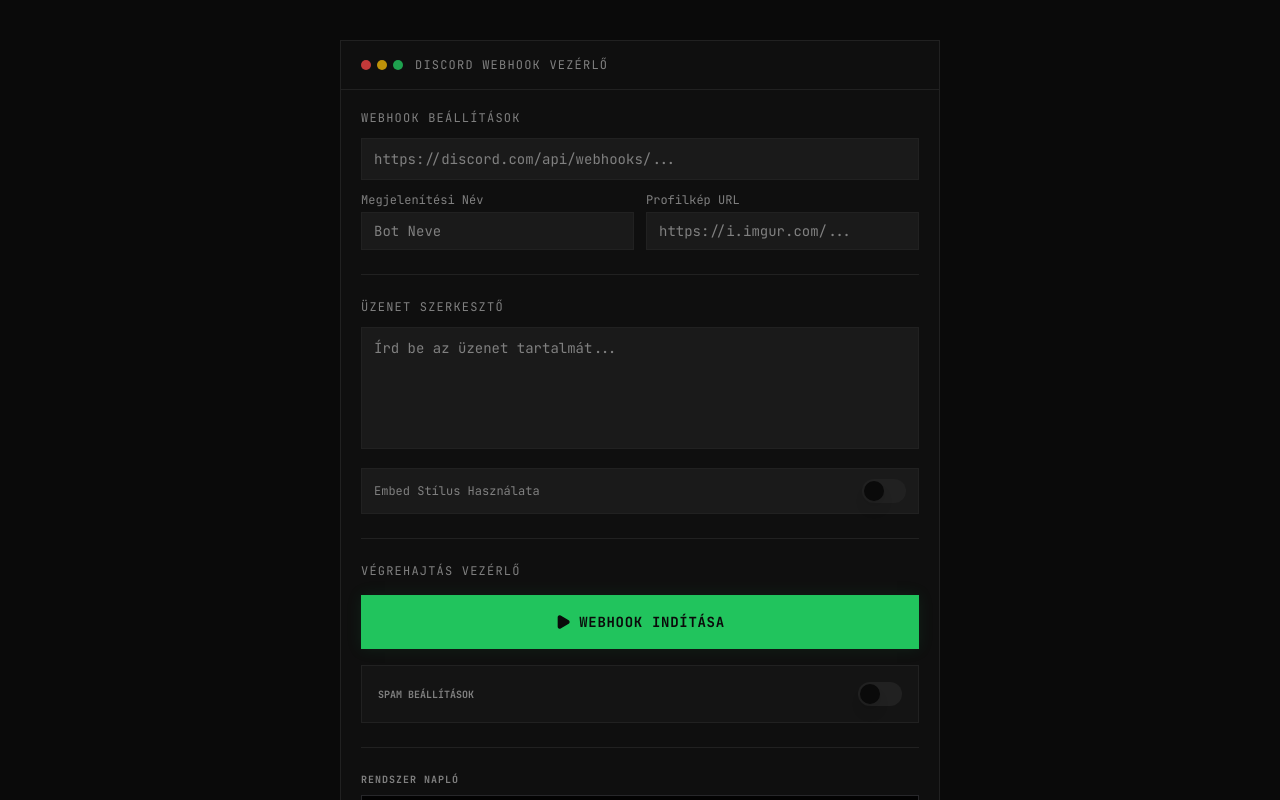
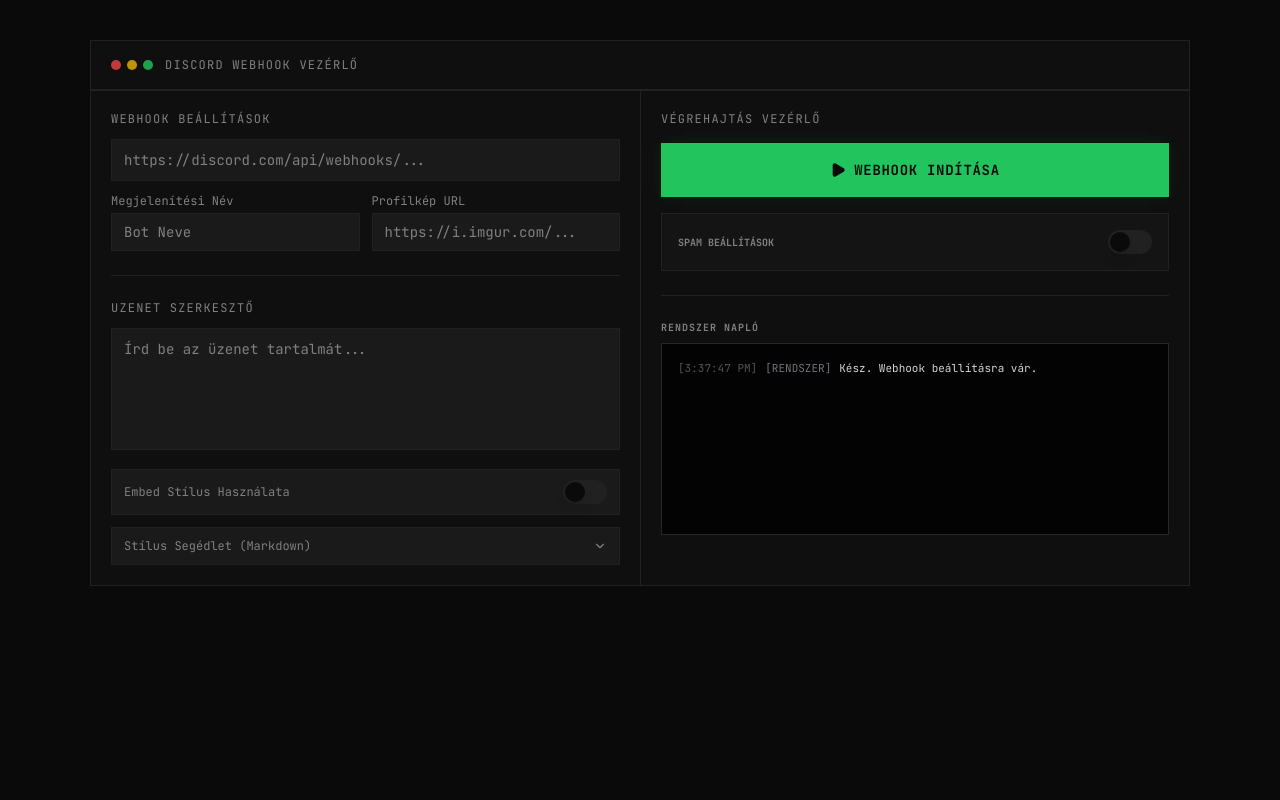
Before and after one commit to japankert22/webohohok, a Next.js app: page / in a window 1280 px wide. Shown: the top 800 px of the page. Built offline with nearby package versions, Linux system fonts and the light colour scheme.

Commit message:
feat: enhance UI layout and styling
Add collapsible section for Style Help, fix label height, and create two-column layout

Co-authored-by: japankert22 <94975300+japankert22@users.noreply.github.com>

```diff
--- a/app/page.tsx
+++ b/app/page.tsx
@@ -167,8 +167,9 @@ export default function Fooldal() {
 
   return (
     <main className="min-h-screen flex items-start justify-center px-4 py-10">
-      <div className="w-full max-w-[600px] border border-border bg-card">
-        {/* Fejléc */}
+      <div className="w-full max-w-[1100px]">
+        {/* Fejlec */}
+        <div className="border border-border bg-card border-b-0">
           <div className="border-b border-border px-5 py-4 flex items-center gap-3">
             <div className="flex gap-1.5">
               <span className="w-2.5 h-2.5 bg-red-500/80 rounded-full" aria-hidden="true" />
@@ -176,12 +177,15 @@ export default function Fooldal() {
               <span className="w-2.5 h-2.5 bg-green-500/80 rounded-full" aria-hidden="true" />
             </div>
             <h1 className="text-xs uppercase tracking-widest text-muted-foreground">
-            Discord Webhook Vezérlő
+              {"Discord Webhook Vez\u00e9rl\u0151"}
             </h1>
           </div>
+        </div>
 
-        {/* Tartalom */}
-        <div className="p-5 space-y-6">
+        {/* Ket oszlopos layout */}
+        <div className="grid grid-cols-1 lg:grid-cols-2 gap-0">
+          {/* Bal oldal: Webhook + Uzenet szerkeszto */}
+          <div className="border border-border bg-card p-5 space-y-6 lg:border-r-0">
             <WebhookBeallitasok
               webhookUrl={webhookUrl}
               setWebhookUrl={setWebhookUrl}
@@ -202,16 +206,17 @@ export default function Fooldal() {
               setEmbedSzin={setEmbedSzin}
               lablecSzoveg={lablecSzoveg}
               setLablecSzoveg={setLablecSzoveg}
-            fejlecSzoveg={fejlecSzoveg}           // ÚJ
-            setFejlecSzoveg={setFejlecSzoveg}     // ÚJ
+              fejlecSzoveg={fejlecSzoveg}
+              setFejlecSzoveg={setFejlecSzoveg}
               egyediIdopont={egyediIdopont}
               setEgyediIdopont={setEgyediIdopont}
               embedKulsoSzoveg={embedKulsoSzoveg}
               setEmbedKulsoSzoveg={setEmbedKulsoSzoveg}
             />
+          </div>
 
-          <div className="border-t border-border" />
-
+          {/* Jobb oldal: Vegrehajtas + Spam + Naplo */}
+          <div className="border border-border bg-card p-5 space-y-6 lg:border-t">
             <VegrehajtasZona
               onVegrehajtas={vegrehajtasInditasa}
               onStop={stopFolyamat}
@@ -229,6 +234,7 @@ export default function Fooldal() {
             <AllapotKonzol naplok={naplok} />
           </div>
         </div>
+      </div>
     </main>
   )
 }
--- a/components/message-composer.tsx
+++ b/components/message-composer.tsx
@@ -1,6 +1,8 @@
 "use client"
 
+import { useState } from "react"
 import { Switch } from "@/components/ui/switch"
+import { ChevronDown } from "lucide-react"
 
 interface UzenetSzerkesztoProps {
   tartalom: string
@@ -11,7 +13,7 @@ interface UzenetSzerkesztoProps {
   setEmbedSzin: (v: string) => void
   lablecSzoveg: string
   setLablecSzoveg: (v: string) => void
-  fejlecSzoveg: string      // ÚJ
+  fejlecSzoveg: string
   setFejlecSzoveg: (v: string) => void
   egyediIdopont: string
   setEgyediIdopont: (v: string) => void
@@ -28,26 +30,28 @@ export function UzenetSzerkeszto({
   setEmbedSzin,
   lablecSzoveg,
   setLablecSzoveg,
-  fejlecSzoveg,         // ÚJ
-  setFejlecSzoveg,      // ÚJ
+  fejlecSzoveg,
+  setFejlecSzoveg,
   egyediIdopont,
   setEgyediIdopont,
   embedKulsoSzoveg,
   setEmbedKulsoSzoveg,
 }: UzenetSzerkesztoProps) {
+  const [stilusNyitva, setStilusNyitva] = useState(false)
+
   return (
-    <section aria-label="Üzenet Szerkesztő">
+    <section aria-label="Uzenet Szerkeszto">
       <h2 className="text-xs uppercase tracking-widest text-muted-foreground mb-3">
-        Üzenet Szerkesztő
+        {"Uzenet Szerkeszt\u0151"}
       </h2>
       <div className="space-y-3">
 
         <div>
-          <label htmlFor="uzenet-tartalom" className="sr-only">Üzenet Tartalom</label>
+          <label htmlFor="uzenet-tartalom" className="sr-only">{"Uzenet Tartalom"}</label>
           <textarea
             id="uzenet-tartalom"
             rows={5}
-            placeholder="Írd be az üzenet tartalmát..."
+            placeholder={"\u00cdrd be az \u00fczenet tartalm\u00e1t..."}
             value={tartalom}
             onChange={(e) => setTartalom(e.target.value)}
             className="w-full bg-secondary border border-border px-3 py-2.5 text-sm text-foreground placeholder:text-muted-foreground focus:outline-none focus:ring-1 focus:ring-ring resize-none transition-colors"
@@ -56,7 +60,7 @@ export function UzenetSzerkeszto({
 
         <div className="flex items-center justify-between border border-border bg-secondary px-3 py-2.5">
           <label htmlFor="embed-valto" className="text-xs text-muted-foreground cursor-pointer">
-            Embed Stílus Használata
+            {"Embed St\u00edlus Haszn\u00e1lata"}
           </label>
           <Switch
             id="embed-valto"
@@ -71,11 +75,11 @@ export function UzenetSzerkeszto({
 
             <div>
               <label className="block text-xs text-muted-foreground mb-1 uppercase tracking-tighter">
-                Embed Kiv&#252;li Sz&#246;veg (Content)
+                {"Embed K\u00edv\u00fcli Sz\u00f6veg (Content)"}
               </label>
               <input
                 type="text"
-                placeholder="pl. @everyone, @here, vagy b&#225;rmilyen sz&#246;veg..."
+                placeholder={"pl. @everyone, @here, vagy b\u00e1rmilyen sz\u00f6veg..."}
                 value={embedKulsoSzoveg}
                 onChange={(e) => setEmbedKulsoSzoveg(e.target.value)}
                 className="w-full bg-secondary border border-border px-3 py-2 text-sm text-foreground placeholder:text-muted-foreground focus:outline-none focus:ring-1 focus:ring-ring transition-colors"
@@ -87,11 +91,11 @@ export function UzenetSzerkeszto({
 
             <div>
               <label className="block text-xs text-muted-foreground mb-1 uppercase tracking-tighter">
-                Fejl&#233;c Sz&#246;veg (C&#237;m)
+                {"Fejl\u00e9c Sz\u00f6veg (C\u00edm)"}
               </label>
               <input
                 type="text"
-                placeholder="Embed címe..."
+                placeholder={"Embed c\u00edme..."}
                 value={fejlecSzoveg}
                 onChange={(e) => setFejlecSzoveg(e.target.value)}
                 className="w-full bg-secondary border border-border px-3 py-2 text-sm text-foreground focus:outline-none focus:ring-1 focus:ring-ring transition-colors"
@@ -101,15 +105,15 @@ export function UzenetSzerkeszto({
             <div className="grid grid-cols-2 gap-3">
               <div>
                 <label htmlFor="embed-szin" className="block text-xs text-muted-foreground mb-1 uppercase tracking-tighter">
-                  Embed Szín
+                  {"Embed Sz\u00edn"}
                 </label>
-                <div className="flex items-center gap-2 bg-secondary border border-border px-3 py-2">
+                <div className="flex items-center gap-2 bg-secondary border border-border px-3 py-2 h-[38px]">
                   <input
                     type="color"
                     value={embedSzin}
                     onChange={(e) => setEmbedSzin(e.target.value)}
                     className="w-6 h-6 border-0 bg-transparent cursor-pointer p-0"
-                    aria-label="Embed szín választó"
+                    aria-label={"Embed sz\u00edn v\u00e1laszt\u00f3"}
                   />
                   <input
                     id="embed-szin"
@@ -124,22 +128,24 @@ export function UzenetSzerkeszto({
 
               <div>
                 <label htmlFor="lablec-szoveg" className="block text-xs text-muted-foreground mb-1 uppercase tracking-tighter">
-                  Lábléc Szöveg
+                  {"L\u00e1bl\u00e9c Sz\u00f6veg"}
                 </label>
+                <div className="h-[38px]">
                   <input
                     id="lablec-szoveg"
                     type="text"
-                  placeholder="Opcionális lábléc..."
+                    placeholder={"Opcion\u00e1lis l\u00e1bl\u00e9c..."}
                     value={lablecSzoveg}
                     onChange={(e) => setLablecSzoveg(e.target.value)}
-                  className="w-full bg-secondary border border-border px-3 py-2 text-sm text-foreground placeholder:text-muted-foreground focus:outline-none focus:ring-1 focus:ring-ring transition-colors"
+                    className="w-full h-full bg-secondary border border-border px-3 text-sm text-foreground placeholder:text-muted-foreground focus:outline-none focus:ring-1 focus:ring-ring transition-colors"
                   />
+                </div>
               </div>
             </div>
 
             <div>
               <label className="block text-xs text-muted-foreground mb-1 uppercase tracking-tighter">
-                Egyedi Időpont (Timestamp)
+                {"Egyedi Id\u0151pont (Timestamp)"}
               </label>
               <input
                 type="datetime-local"
@@ -149,20 +155,32 @@ export function UzenetSzerkeszto({
               />
             </div>
 
-            <div className="border-t border-border pt-3">
-              <h3 className="text-xs text-muted-foreground uppercase tracking-tighter mb-2">
-                Stílus Segédlet (Markdown)
-              </h3>
-              <div className="border border-border bg-background p-3 grid grid-cols-2 gap-2 text-[11px] text-muted-foreground">
-                <p>Vastag: <span className="text-foreground font-bold">**szöveg**</span></p>
-                <p>Dőlt: <span className="text-foreground italic">*szöveg*</span></p>
-                <p>Áthúzott: <span className="text-foreground line-through">~~szöveg~~</span></p>
-                <p>Aláhúzott: <span className="text-foreground underline">__szöveg__</span></p>
-                <p>Kód: <code className="text-green-500 bg-background px-1 py-0.5 border border-border">{"`szöveg`"}</code></p>
-                <p>Idézet: <span className="text-foreground">{">"} szöveg</span></p>
           </div>
-            </div>
+        )}
 
+        {/* Stilus Segedlet - kulon lenyithato szekciokent */}
+        <button
+          type="button"
+          onClick={() => setStilusNyitva(!stilusNyitva)}
+          className="w-full flex items-center justify-between border border-border bg-secondary px-3 py-2.5"
+        >
+          <span className="text-xs text-muted-foreground">
+            {"St\u00edlus Seg\u00e9dlet (Markdown)"}
+          </span>
+          <ChevronDown
+            size={14}
+            className={`text-muted-foreground transition-transform duration-200 ${stilusNyitva ? "rotate-180" : ""}`}
+          />
+        </button>
+
+        {stilusNyitva && (
+          <div className="border border-border bg-secondary/50 p-3 grid grid-cols-2 gap-2 text-[11px] text-muted-foreground animate-in fade-in-0 slide-in-from-top-1 duration-200">
+            <p>{"Vastag: "}<span className="text-foreground font-bold">**{"sz\u00f6veg"}**</span></p>
+            <p>{"D\u0151lt: "}<span className="text-foreground italic">*{"sz\u00f6veg"}*</span></p>
+            <p>{"\u00c1th\u00fazott: "}<span className="text-foreground line-through">~~{"sz\u00f6veg"}~~</span></p>
+            <p>{"Al\u00e1h\u00fazott: "}<span className="text-foreground underline">__{"sz\u00f6veg"}__</span></p>
+            <p>{"K\u00f3d: "}<code className="text-green-500 bg-background px-1 py-0.5 border border-border">{"`sz\u00f6veg`"}</code></p>
+            <p>{"Id\u00e9zet: "}<span className="text-foreground">{">"} {"sz\u00f6veg"}</span></p>
           </div>
         )}
       </div>
```
Lines whose indentation alone changed are shown as unchanged.
